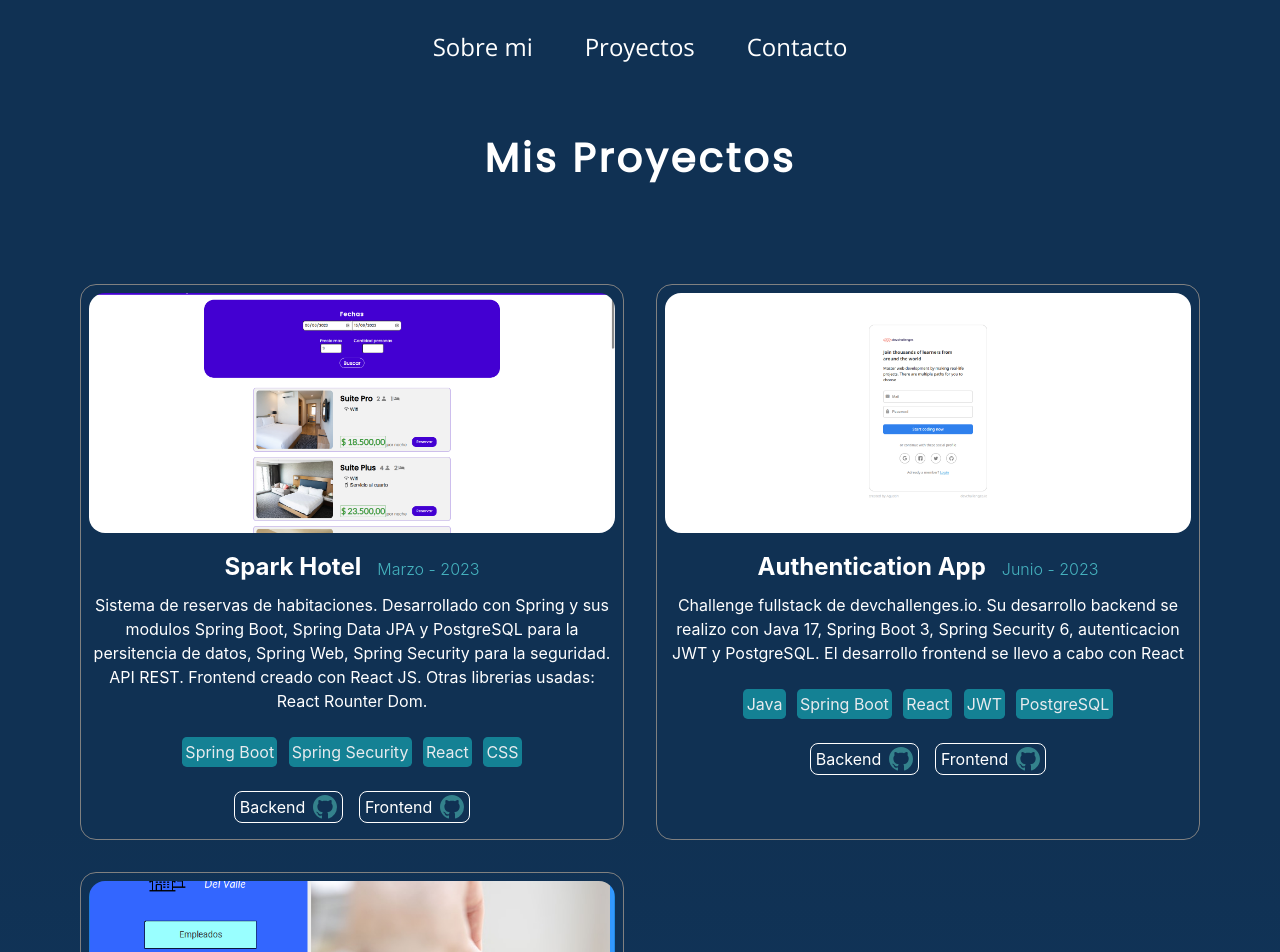
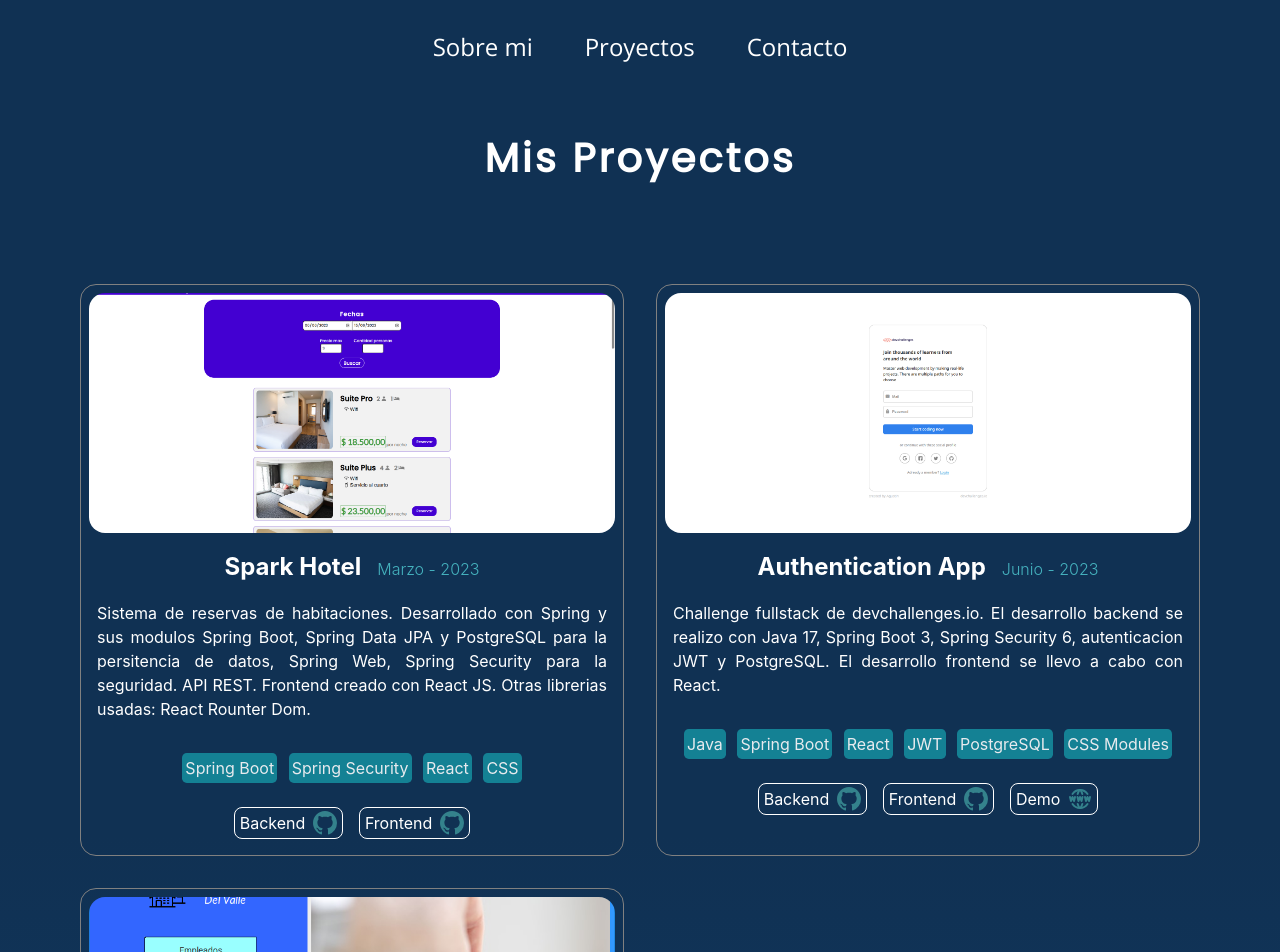
Before and after one commit to Jcarrizoagustin/portfolio, a React (Vite) app in the folder portfolio-app/: page /proyectos in a window 1280 px wide. Shown: the top 952 px of the page. Built offline with nearby package versions, Linux system fonts and the light colour scheme; the HTML template or start-up script is replaced by a standard one.

Commit message:
actualizando estilos

```diff
--- a/portfolio-app/src/components/Main.module.css
+++ b/portfolio-app/src/components/Main.module.css
@@ -32,6 +32,8 @@
   width: 50%;
   font-size: 1.3rem;
   font-weight: 300;
+
+  text-align: left;
 }
 
 @media screen and (max-width:768px){
--- a/portfolio-app/src/components/Work.jsx
+++ b/portfolio-app/src/components/Work.jsx
@@ -2,6 +2,7 @@ import styles from "./Work.module.css";
 import WorkTecnology from "./WorkTecnology";
 import PropTypes from "prop-types";
 import { BsGithub } from "react-icons/bs";
+import { TbWorldWww } from "react-icons/tb";
 
 function Work({ workInfo }) {
   return (
@@ -45,6 +46,17 @@ function Work({ workInfo }) {
             <BsGithub style={{ width: "1.5rem", height: "1.5rem" }} />
           </h3>
         </a>
+        {workInfo.demoLinkCode && <a
+          className={styles.link}
+          href={workInfo.demoLinkCode}
+          target="_blank"
+          rel="noreferrer"
+        >
+          <span>Demo</span>
+          <h3 className={styles.icon}>
+            <TbWorldWww style={{ width: "1.5rem", height: "1.5rem" }} />
+          </h3>
+        </a>}
       </div>
     </article>
   );
--- a/portfolio-app/src/components/Work.module.css
+++ b/portfolio-app/src/components/Work.module.css
@@ -46,6 +46,9 @@
 .workDescription {
   color: var(--blanco);
   margin-bottom: 1rem;
+  text-align: justify;
+
+  padding: .5rem;
 }
 
 .workTecnologies{
--- a/portfolio-app/src/components/Works.jsx
+++ b/portfolio-app/src/components/Works.jsx
@@ -23,6 +23,7 @@ const info3 = {
   tecnologies: ["Java", "Swing", "POO", "JUnit"],
   backLinkCode: "https://gitlab.com/agustincrz/inmobiliaria",
   frontLinkCode: "https://gitlab.com/agustincrz/inmobiliaria",
+  demoLinkCode: "",
 };
 
 const info2 = {
@@ -30,10 +31,11 @@ const info2 = {
   title: "Authentication App",
   date: "Junio - 2023",
   description:
-    "Challenge fullstack de devchallenges.io. Su desarrollo backend se realizo con Java 17, Spring Boot 3, Spring Security 6, autenticacion JWT y PostgreSQL. El desarrollo frontend se llevo a cabo con React",
-  tecnologies: ["Java", "Spring Boot", "React", "JWT","PostgreSQL"],
+    "Challenge fullstack de devchallenges.io. El desarrollo backend se realizo con Java 17, Spring Boot 3, Spring Security 6, autenticacion JWT y PostgreSQL. El desarrollo frontend se llevo a cabo con React.",
+  tecnologies: ["Java", "Spring Boot", "React", "JWT","PostgreSQL", "CSS Modules"],
   backLinkCode: "https://github.com/Jcarrizoagustin/authenticationBack",
   frontLinkCode: "https://github.com/Jcarrizoagustin/authentication-app",
+  demoLinkCode: "https://main--storied-axolotl-6907c0.netlify.app",
 };
 
 const challenge1 = {
```
